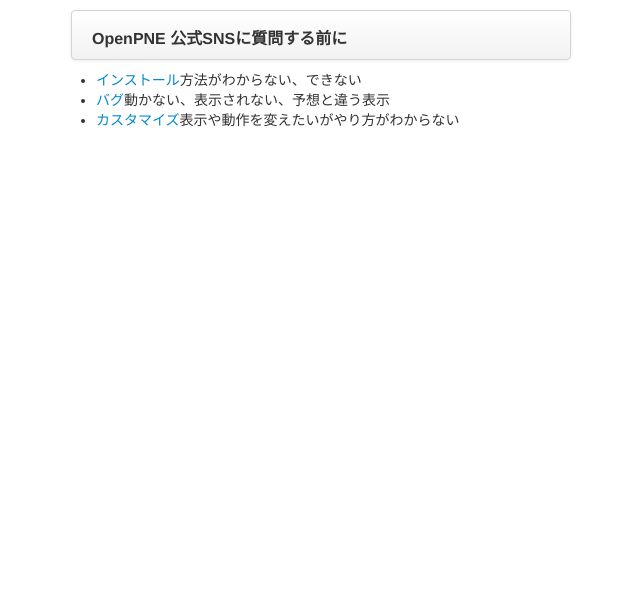
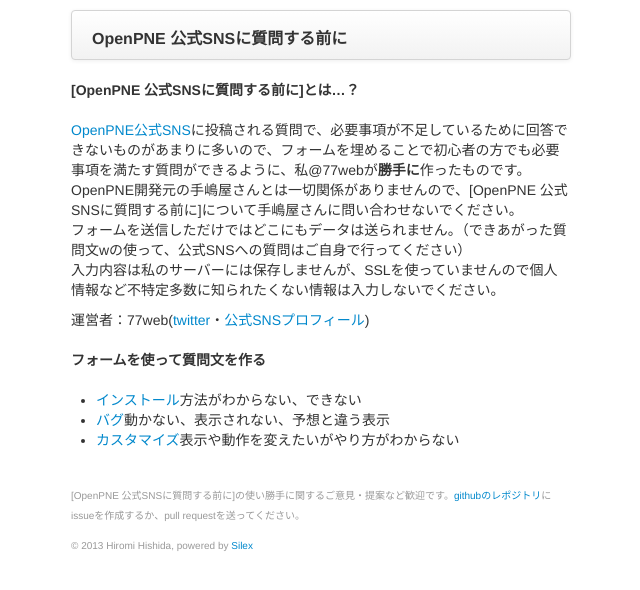
Before and after one commit to 77web/pne-q, a PHP site: template lib/Resources/views/index.html.twig in a window 1280 px wide. Shown: the top 590 px of the page, without its empty margins (319-959 px from the left). Run offline with PHP 8.4, Linux system fonts and the light colour scheme; the template is opened without the code that fills it, so the values that code supplies are empty; some libraries are stand-ins or nearby versions.

Commit message:
メニューページに説明やクレジット表記追加

```diff
--- a/css/style.css
+++ b/css/style.css
@@ -9,7 +9,16 @@ h1 a
   font-size: 16px;
   color: #333;
 }
-
+h2
+{
+  font-size: 14px;
+}
+#footer
+{
+  font-size: 10px;
+  color: #999;
+  margin-top: 36px;
+}
 /* form */
 label.control-label
 {
--- a/lib/Resources/views/index.html.twig
+++ b/lib/Resources/views/index.html.twig
@@ -1,9 +1,26 @@
 {% extends "base.html.twig" %}
 
 {% block main %}
-  <ul>
-    <li><a href="{{ path('install') }}">インストール</a>方法がわからない、できない</li>
-    <li><a href="{{ path('bug') }}">バグ</a>動かない、表示されない、予想と違う表示</li>
-    <li><a href="{{ path('custom') }}">カスタマイズ</a>表示や動作を変えたいがやり方がわからない</li>
-  </ul>
+  <div id="about">
+    <h2>[OpenPNE 公式SNSに質問する前に]とは…？</h2>
+    <p>
+      <a href="http://sns.openpne.jp" target="_blank">OpenPNE公式SNS</a>に投稿される質問で、必要事項が不足しているために回答できないものがあまりに多いので、フォームを埋めることで初心者の方でも必要事項を満たす質問ができるように、私@77webが<strong>勝手に</strong>作ったものです。OpenPNE開発元の手嶋屋さんとは一切関係がありませんので、[OpenPNE 公式SNSに質問する前に]について手嶋屋さんに問い合わせないでください。<br />
+      フォームを送信しただけではどこにもデータは送られません。（できあがった質問文wの使って、公式SNSへの質問はご自身で行ってください）<br />
+      入力内容は私のサーバーには保存しませんが、SSLを使っていませんので個人情報など不特定多数に知られたくない情報は入力しないでください。<br />
+    </p>
+    <p>運営者：77web(<a href="http://twitter.com/77web" target="_blank">twitter</a>・<a href="http://sns.openpne.jp/member/8402" target="_blank">公式SNSプロフィール</a>)</p>
+  </div>
+  <div id="menu">
+    <h2>フォームを使って質問文を作る</h2>
+    <ul>
+      <li><a href="{{ path('install') }}">インストール</a>方法がわからない、できない</li>
+      <li><a href="{{ path('bug') }}">バグ</a>動かない、表示されない、予想と違う表示</li>
+      <li><a href="{{ path('custom') }}">カスタマイズ</a>表示や動作を変えたいがやり方がわからない</li>
+    </ul>
+  </div>
+
+  <div id="footer">
+    <p>[OpenPNE 公式SNSに質問する前に]の使い勝手に関するご意見・提案など歓迎です。<a href="http://github.com/77web/pne-q" target="_blank">githubのレポジトリ</a>にissueを作成するか、pull requestを送ってください。</p>
+    <p>&copy; 2013 Hiromi Hishida, powered by <a href="http://silex.sensiolabs.org" target="_blank">Silex</a></p>
+  </div>
 {% endblock %}
```
